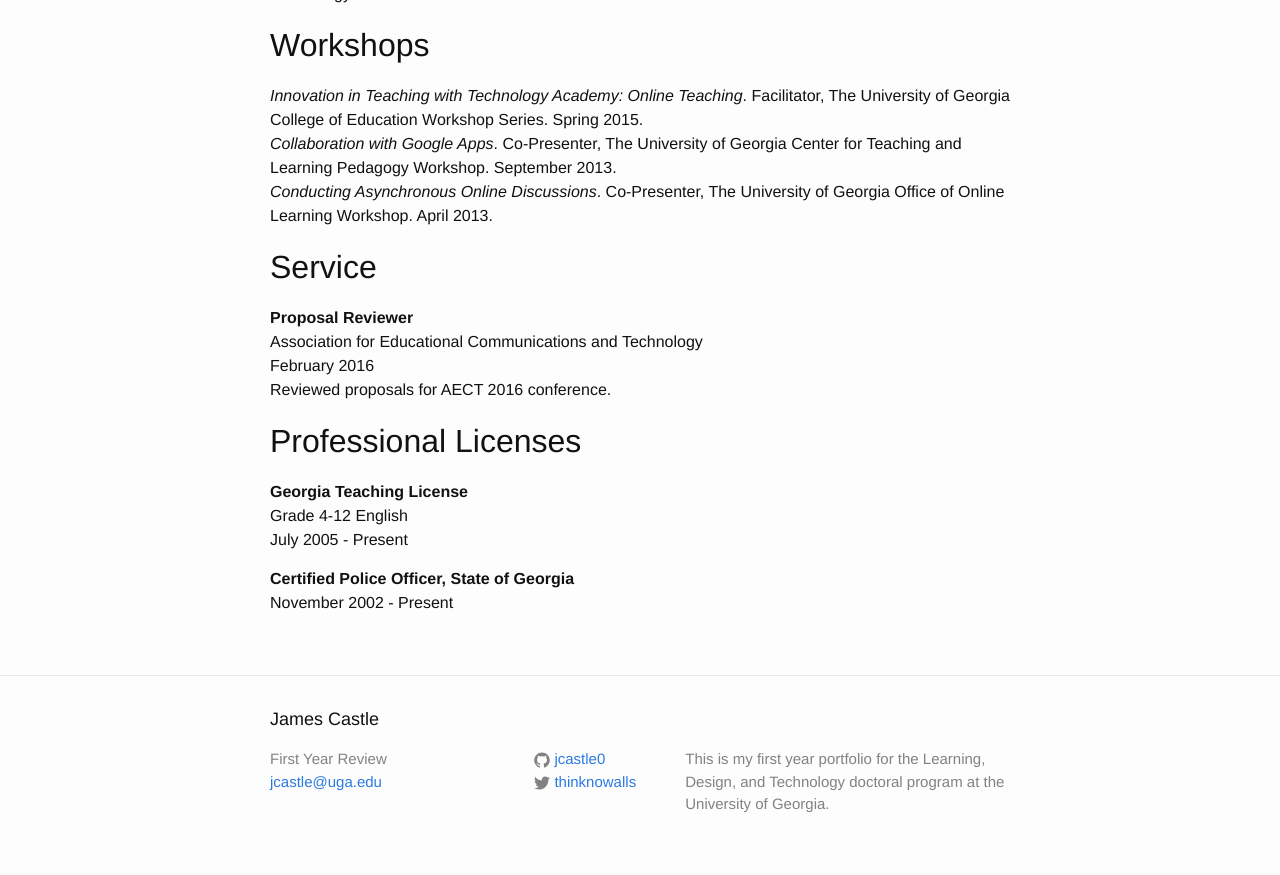
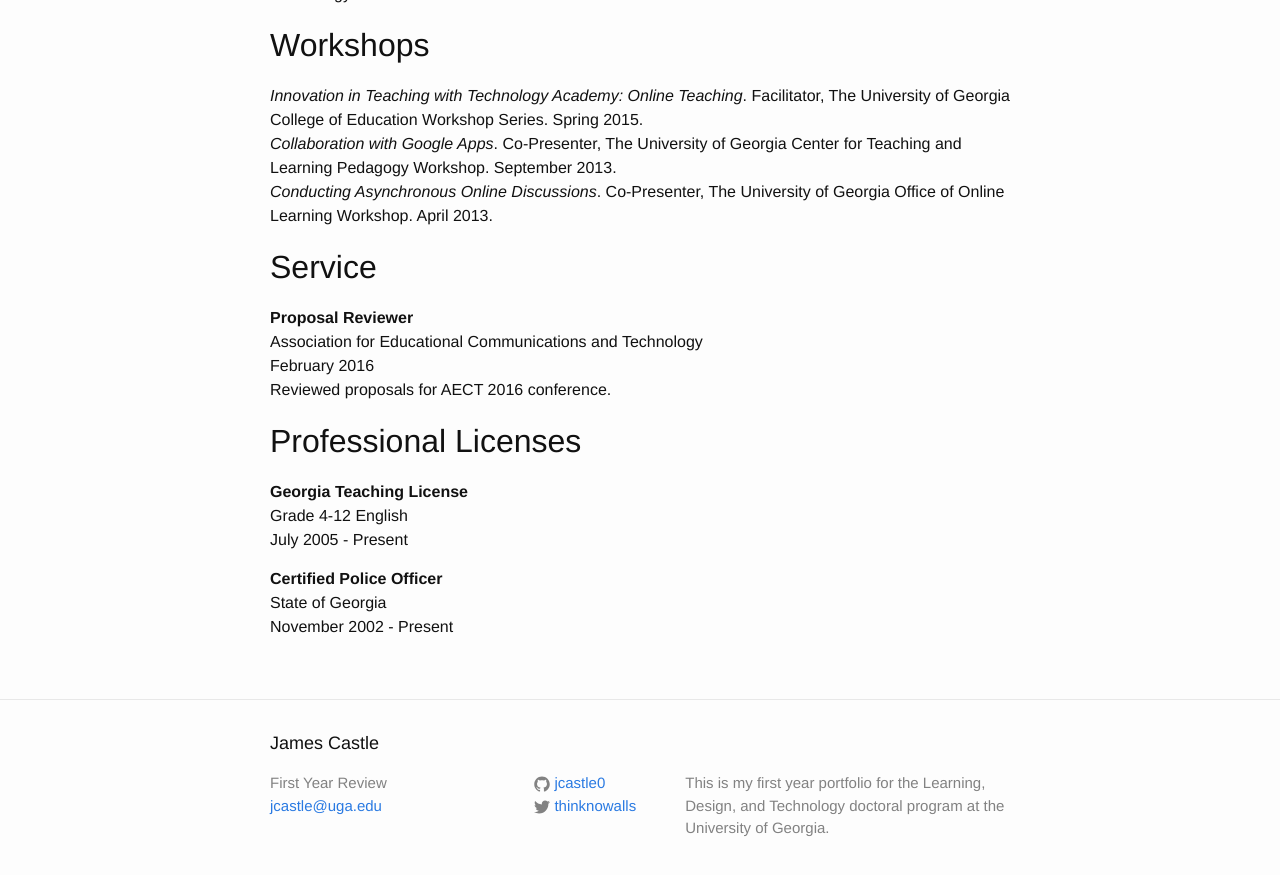
Before and after one commit to jcastle0/ldtportfolio, a Jekyll site: the page built from cv.md, in a window 1280 px wide and 900 px high, scrolled down 1545 px. Shown: the top 875 px of the window. Built offline with Jekyll 4.4.1, drawn with Linux system fonts in a browser that asks for light colours.

Commit message:
Update cv.md

```diff
--- a/cv.md
+++ b/cv.md
@@ -72,5 +72,6 @@ Reviewed proposals for AECT 2016 conference.
 Grade 4-12 English
 July 2005 - Present
 
-**Certified Police Officer, State of Georgia**
+**Certified Police Officer**
+State of Georgia
 November 2002 - Present
```
